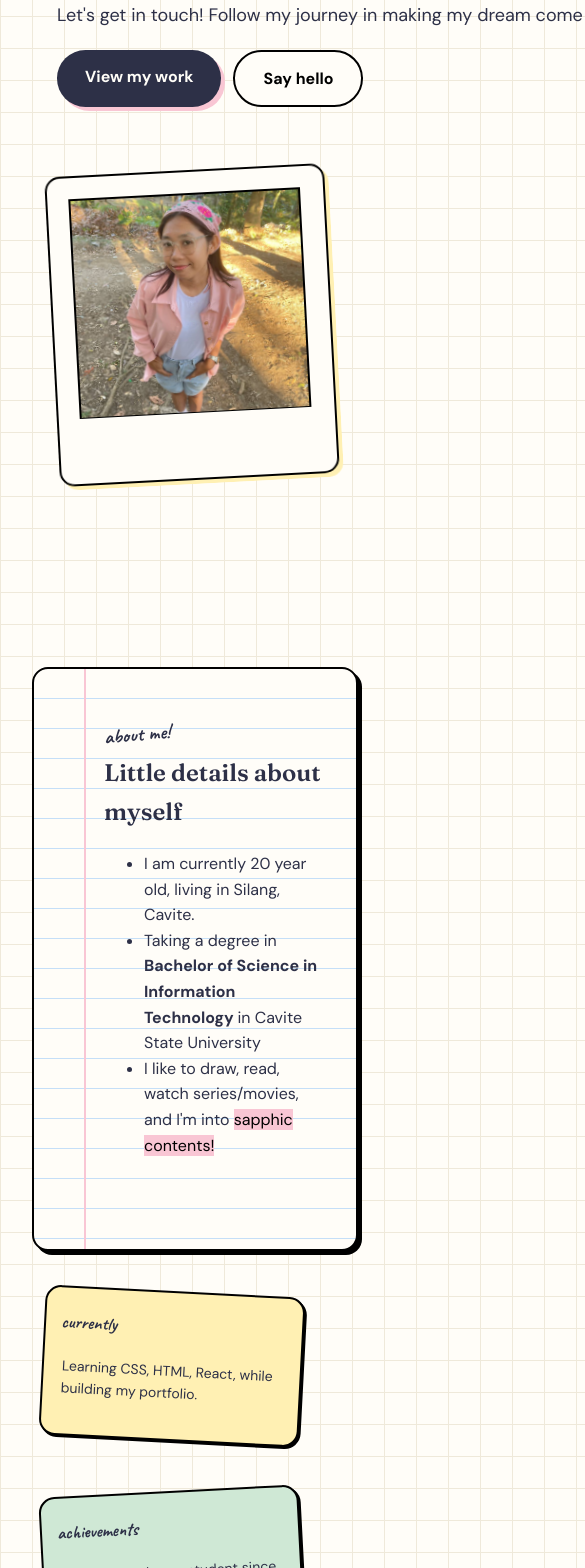
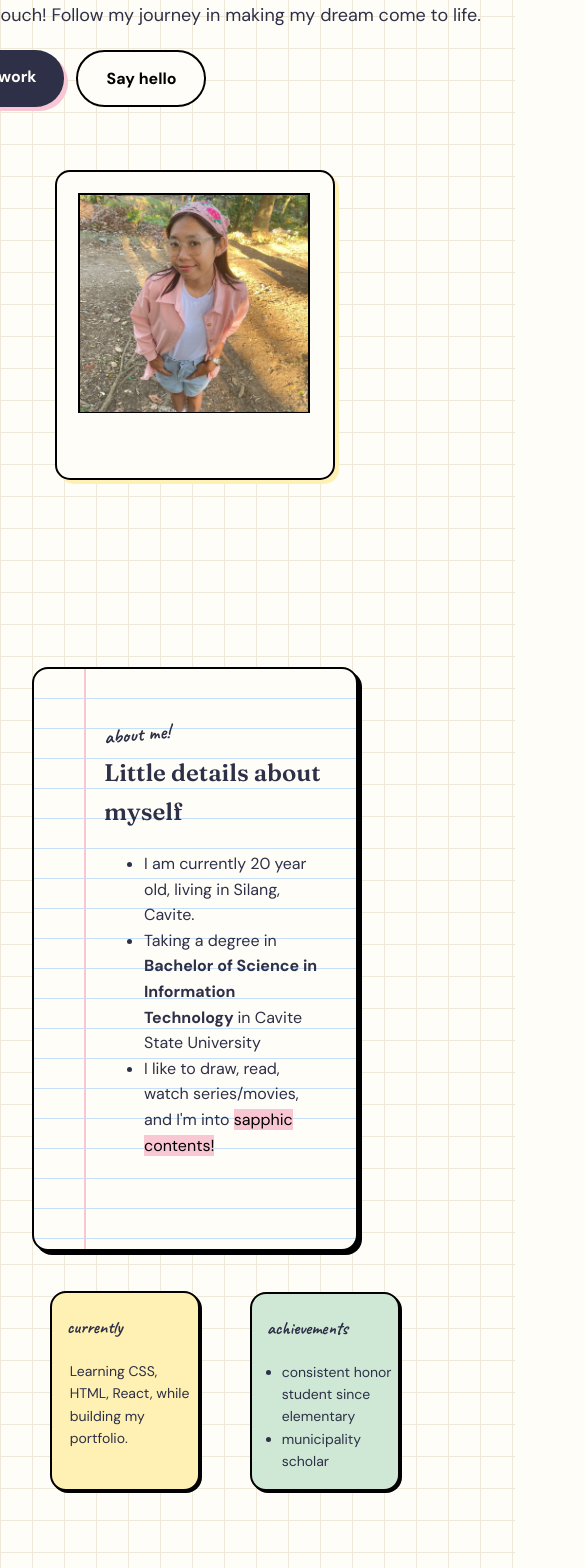
Before and after one commit to archibb/my-portfolio, a React (Vite) app: page / in a window 390 px wide. Shown: the part 432-2000 px from the top of the page, 585 px wide, since content can reach past the window. Built offline with nearby package versions, Linux system fonts and the light colour scheme.

Commit message:
Fixed hero and about section for mobile view

```diff
--- a/src/components/About.css
+++ b/src/components/About.css
@@ -103,3 +103,24 @@
 .space {
     height: 100px;
 }
+
+@media (max-width: 700px) {
+
+    .more-about-cont {
+        flex-basis: 650px;
+        display: flex;
+        flex-direction: row;
+        align-items: center;
+        justify-content: center;
+    }
+
+    .currently-cont {
+        width: 200px;
+        height: 200px;
+        transform: rotate(0deg);
+    }
+
+    .achieve-cont {
+        transform: rotate(0deg);
+    }
+}
--- a/src/components/Hero.css
+++ b/src/components/Hero.css
@@ -100,7 +100,6 @@ mark {
     align-items: center;
     height: 340px;
     width: 320px;
-    perspective: 10px;
 }
 
 .card {
@@ -160,3 +159,17 @@ img {
 .space {
     height: 100px;
 }
+
+@media (max-width: 700px) {
+
+    .hero {
+        position: relative;
+        flex-direction: row;
+        align-items: center;
+        justify-content: center;
+    }
+
+    .card {
+    transform: rotate(0deg);
+    }
+}
```
